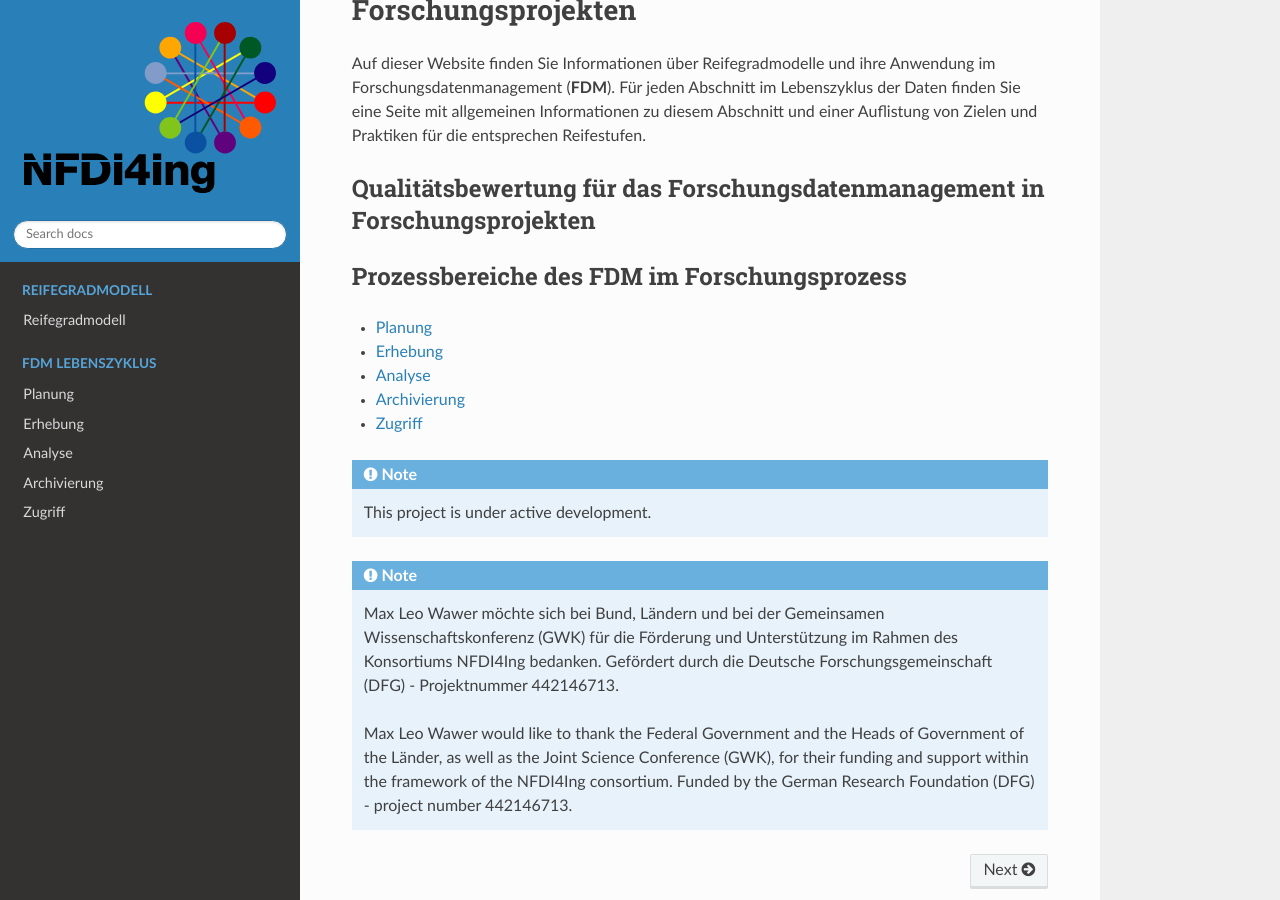
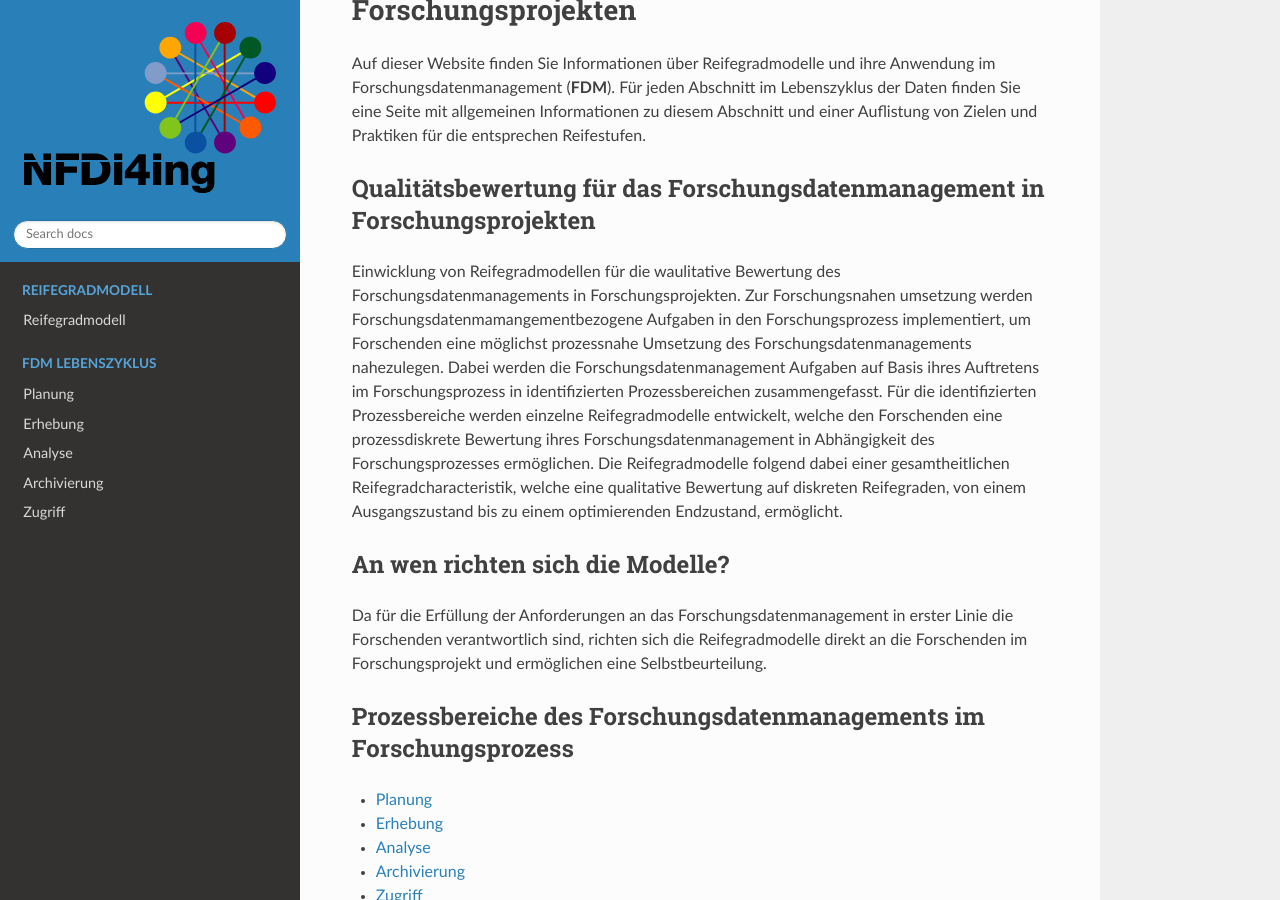
Before and after one commit to LUHMW/MaturityModel, a Sphinx documentation site: the page built from docs/source/index.rst, in a window 1280 px wide and 900 px high, scrolled down 206 px. Built offline with Sphinx 7.4.7 and the Read the Docs theme 2.0.0, drawn with Linux system fonts in a browser that asks for light colours.

Commit message:
Update index.rst

```diff
--- a/docs/source/index.rst
+++ b/docs/source/index.rst
@@ -8,11 +8,14 @@
 
 Qualitätsbewertung für das Forschungsdatenmanagement in Forschungsprojekten
 --------
+Einwicklung von Reifegradmodellen für die waulitative Bewertung des Forschungsdatenmanagements in Forschungsprojekten. Zur Forschungsnahen umsetzung werden Forschungsdatenmamangementbezogene Aufgaben in den Forschungsprozess implementiert, um Forschenden eine möglichst prozessnahe Umsetzung des Forschungsdatenmanagements nahezulegen. Dabei werden die Forschungsdatenmanagement Aufgaben auf Basis ihres Auftretens im Forschungsprozess in identifizierten Prozessbereichen zusammengefasst. Für die identifizierten Prozessbereiche werden einzelne Reifegradmodelle entwickelt, welche den Forschenden eine prozessdiskrete Bewertung ihres Forschungsdatenmanagement in Abhängigkeit des Forschungsprozesses ermöglichen. Die Reifegradmodelle folgend dabei einer gesamtheitlichen Reifegradcharacteristik, welche eine qualitative Bewertung auf diskreten Reifegraden, von einem Ausgangszustand bis zu einem optimierenden Endzustand, ermöglicht.
+
+An wen richten sich die Modelle?
+--------
+Da für die Erfüllung der Anforderungen an das Forschungsdatenmanagement in erster Linie die Forschenden verantwortlich sind, richten sich die Reifegradmodelle direkt an die Forschenden im Forschungsprojekt und ermöglichen eine Selbstbeurteilung.
 
 
-
-
-Prozessbereiche des FDM im Forschungsprozess
+Prozessbereiche des Forschungsdatenmanagements im Forschungsprozess
 --------
 * :ref:`Planung`
 * :ref:`Erhebung`
```
